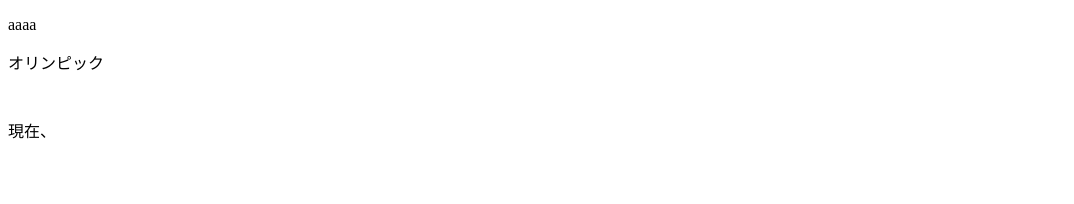
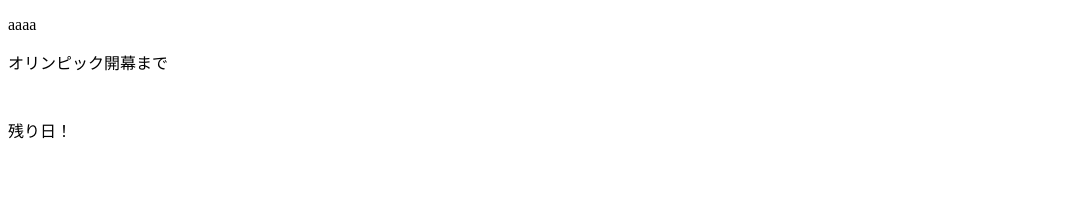
Before and after one commit to portfolio-sample/slider-countdown, a plain HTML site: page index.html in a window 1280 px wide. Shown: the top 204 px of the page, without its empty margins (0-1074 px from the left). Drawn offline with Linux system fonts and the light colour scheme.

Commit message:
Update index.html

```diff
--- a/index.html
+++ b/index.html
@@ -52,10 +52,9 @@
     		var today = new Date('07,23,2020, 00:00');
     		var diff  = openingDay - today;
     		var countDownDay   = Math.ceil(diff / times);// 開幕当日までの残り日数 //
-        $("#countDownMsg").html("<p>オリンピック<br>現在、<span id='count-down-day'></span></p>");
-      //
-      //   if(today < openingDay){ // ～開幕式当日 //
-      //     $("#countDownMsg").html("<p>オリンピック開幕まで<br>残り<span id='count-down-day'></span>日！</p>");
+
+        if(today < openingDay){ // ～開幕式当日 //
+          $("#countDownMsg").html("<p>オリンピック開幕まで<br>残り<span id='count-down-day'></span>日！</p>");
       //     $("#count-down-day").html(countDownDay);
       //   } else if(today < openingCeremony) { // 開幕式当日～開幕式前 //
       //     $("#countDownMsg").html("<p>オリンピック<br><span id='count-down-day'></span></p>");
@@ -65,7 +64,7 @@
       //     $("#count-down-day").html("開催中！");
       //   } else { // 閉幕後 //
       //     $("#countDownMsg").remove(today);
-      //   }
+        }
       //
       },1000);
       //
```
